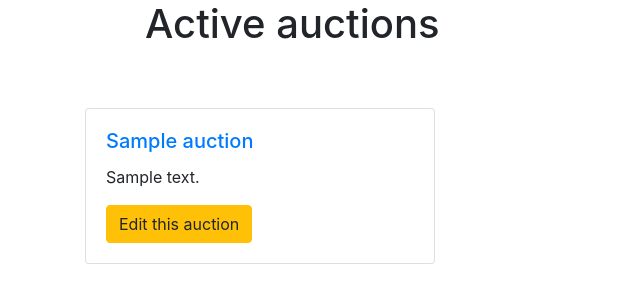
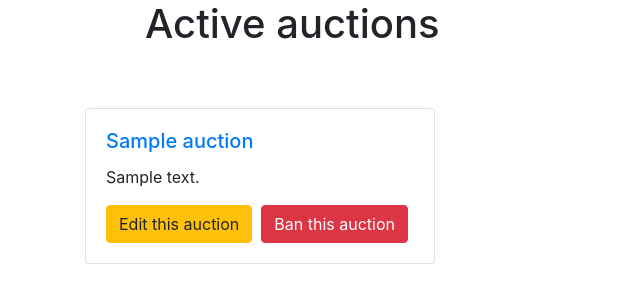
Before and after one commit to Salicorne/YAAS, a Django app: page /auctions in a window 1280 px wide. Shown: the part 140-444 px from the top of the page, without its empty margins (0-640 px from the left). Run offline with Django 3.2, Linux system fonts and the light colour scheme; a user stored in the database is signed in; tables that the repository leaves empty hold one stand-in row (values such as "Sample post"); some libraries are stand-ins or nearby versions.

Commit message:
Admins can ban auctions

```diff
--- a/Auction/models.py
+++ b/Auction/models.py
@@ -14,6 +14,7 @@ class Auction(models.Model):
     price = models.DecimalField(max_digits=6, decimal_places=2)
     deadline = models.DateTimeField()
     bid_version = models.IntegerField(default=0)
+    banned = models.BooleanField(default=False)
 
     def getTimeLeft(self):
         diff = self.deadline.replace(tzinfo=None) - datetime.datetime.now().replace(tzinfo=None)
--- a/Auction/restframework_rest_api.py
+++ b/Auction/restframework_rest_api.py
@@ -28,6 +28,11 @@ class AuctionWinnerException(APIException):
     default_detail = "You are already the winner of this auction"
     default_code = "Forbidden"
 
+class BannedAuctionException(APIException):
+    status_code = 403
+    default_detail = "You can not bid on a banned auction"
+    default_code = "Forbidden"
+
 class UpdatedAuctionException(Exception):
     def __init__(self):
         self.message = "This auction has been updated before your request !"
@@ -35,7 +40,7 @@ class UpdatedAuctionException(Exception):
 
 
 def get_auctionsBrowse():
-    return Auction.objects.all()
+    return Auction.objects.filter(banned=False)
 
 @api_view(['GET'])
 @renderer_classes([JSONRenderer,])
@@ -57,7 +62,7 @@ def api_auctionView(request, id):
 
 
 def get_auctionsSearch(search):
-    return Auction.objects.filter(title__icontains=search)
+    return Auction.objects.filter(title__icontains=search, banned=False)
 
 @api_view(['GET'])
 @renderer_classes([JSONRenderer,])
@@ -76,11 +81,13 @@ def exec_bid(id, version, price, bidder):
         raise AuctionWinnerException()
     if auction.bid_version != version:
         raise UpdatedAuctionException()
+    if auction.banned:
+        raise BannedAuctionException()
     if(auction.price >= price):
         raise PriceException()
     auction.price = price
     auction.bid_version = auction.bid_version + 1
-    if auction.last_bidder != None:
+    if auction.last_bidder is not None:
         my_send_mail("Someone else placed a bid on an auction", f'Hi ! Your bid on auction {auction.title} is no longer valid, because someone placed a higher bid on it.', [auction.last_bidder.email])
     auction.last_bidder = bidder
     auction.bidders.add(bidder)
--- a/Auction/views.py
+++ b/Auction/views.py
@@ -3,7 +3,7 @@ import json
 from django.contrib import messages
 from django.contrib.auth.decorators import login_required
 from django.core import serializers
-from django.http import HttpResponse, HttpResponseRedirect
+from django.http import HttpResponse, HttpResponseRedirect, HttpResponseForbidden
 from django.shortcuts import redirect, render
 from django.utils.decorators import method_decorator
 from django.utils.translation import gettext as _
@@ -108,6 +108,9 @@ def bid(request, id):
         except OwnAuctionException as e:
             messages.error(request, e.detail)
             return render(request, "seeAuction.html", {"auction": auction, 'form': form})
+        except BannedAuctionException as e:
+            messages.error(request, e.detail)
+            return render(request, "seeAuction.html", {"auction": auction, 'form': form})
         except AuctionWinnerException as e:
             messages.error(request, e.detail)
             return render(request, "seeAuction.html", {"auction": auction, 'form': form})
@@ -115,3 +118,13 @@ def bid(request, id):
     else:
         messages.error(request, _("Error during form validation. "))
         return render(request, "seeAuction.html", {"auction": auction, 'form': form})
+
+@login_required
+def auctionBan(request, id):
+    if not request.user.is_superuser:
+        return HttpResponseForbidden("You must be an admin to ban an auction !")
+    else:
+        auction = get_auctionView(id)
+        auction.banned = True
+        auction.save()
+        return redirect('auctionsBrowse')
--- a/templates/browseAuctions.html
+++ b/templates/browseAuctions.html
@@ -21,6 +21,9 @@
                         {% if a.seller == user %}
                         <a href="{% url 'auctionEdit' a.id %}" class="btn btn-warning">Edit this auction</a>
                         {% endif %}
+                        {% if request.user.is_superuser %}
+                        &nbsp;<a href="{% url 'auctionBan' a.id %}" class="btn btn-danger">Ban this auction</a>
+                        {% endif %}
                     </div>
                 </div>
             </div>
--- a/yaas/urls.py
+++ b/yaas/urls.py
@@ -39,6 +39,7 @@ urlpatterns = [
     path('auctions/<int:id>', auctionView, name="auctionView"),
     path('api/auctions/search', api_auctionsSearch, name="api_auctionSearch"),
     path('auctions/search', auctionsSearch, name="auctionSearch"),
+    path('auctions/ban/<int:id>', auctionBan, name="auctionBan"),
 
     path('api/bid/<int:id>', api_bid, name="api_bid"),
     path('bid/<int:id>', bid, name="bid"),
```
Also changed, not shown: Auction/migrations/0005_auction_banned.py (added).
